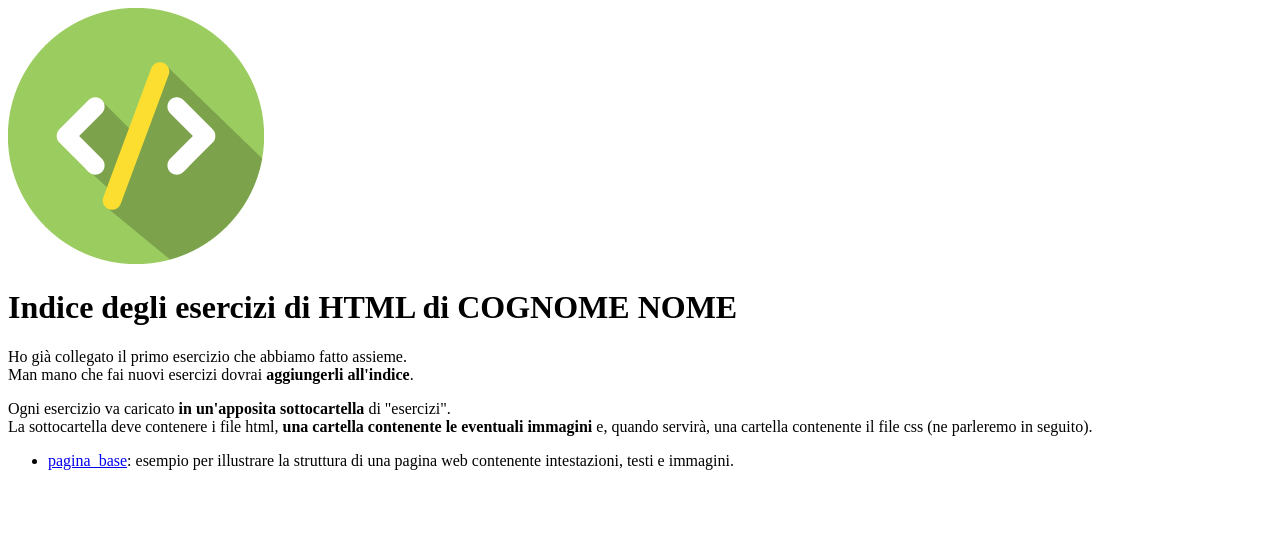
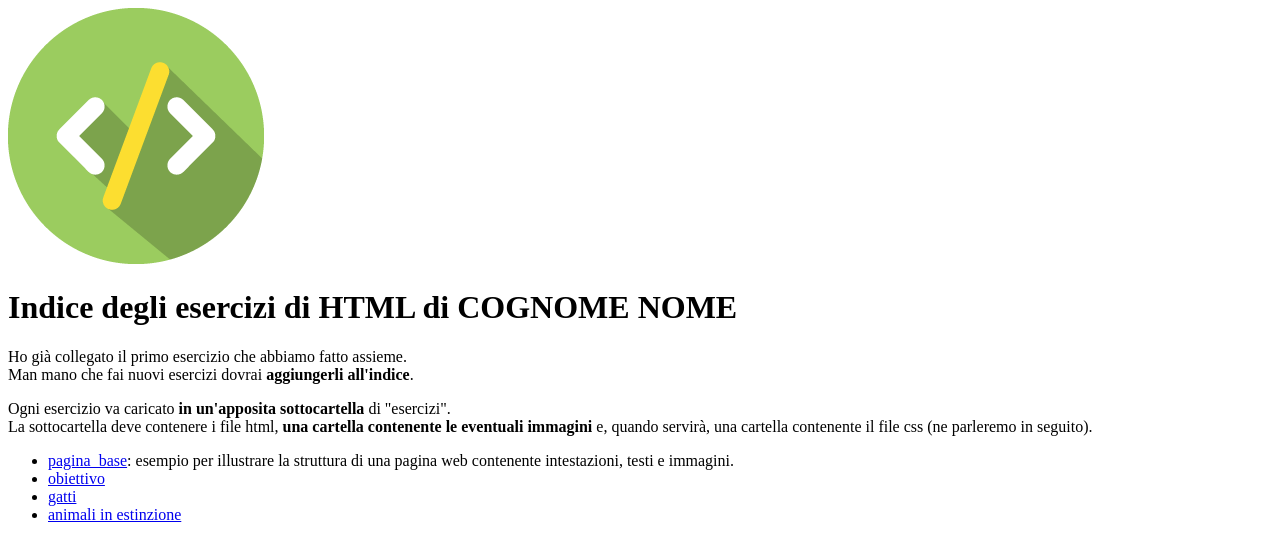
Before and after one commit to mattiagrimaldi/esercizzi-di-sta, a plain HTML site: page index.html in a window 1280 px wide. Drawn offline with Linux system fonts and the light colour scheme.

Commit message:
Update index.html

```diff
--- a/index.html
+++ b/index.html
@@ -22,6 +22,15 @@
         <a href="esercizi/00 primo esercizio/index.html">pagina_base</a>:
         esempio per illustrare la struttura di una pagina web contenente intestazioni, testi e immagini.
       </li>
+      <li>
+        <a href="esercizi/01 obiettivo/"> obiettivo</a>
+      </li>
+      <li>
+        <a href="esercizi/02 percorsi relativi/Esempio1/html/">gatti</a>
+      </li>
+      <li>
+        <a href="esercizi/03 altri percorsi relativi/esercizio/"> animali in estinzione</a>
+      </li>
     </ul>
 </body>
 </html>
```
